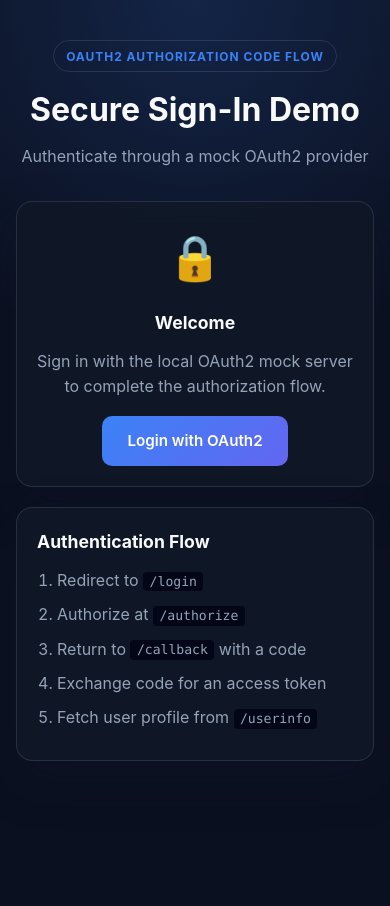
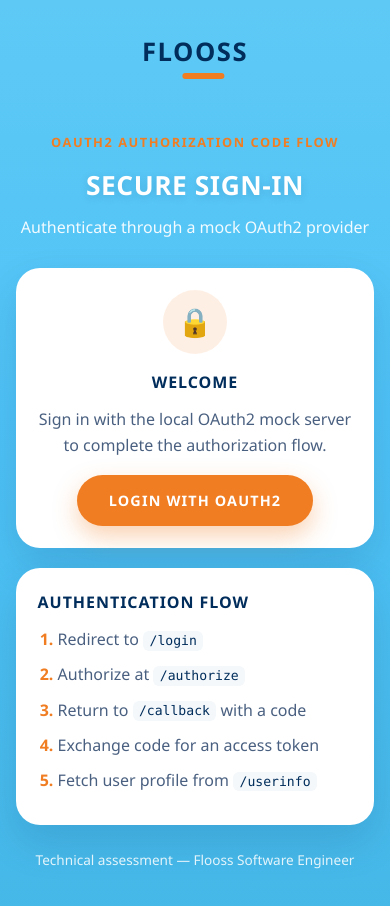
Before and after one commit to ymaidan/OAuth2-server, a website: page public/index.html in a window 390 px wide. Before the commit the page ends 844 px from the top, so only its background shows below. Drawn offline with Linux system fonts and the light colour scheme.

Commit message:
Update branding and styling for Flooss OAuth2 demo; enhance README and templates for consistency and clarity.

```diff
--- a/public/index.html
+++ b/public/index.html
@@ -3,14 +3,18 @@
 <head>
   <meta charset="UTF-8" />
   <meta name="viewport" content="width=device-width, initial-scale=1.0" />
-  <title>OAuth2 Demo</title>
+  <title>FLOOSS — OAuth2 Demo</title>
   <link rel="stylesheet" href="/style.css" />
 </head>
 <body>
   <main class="container">
+    <div class="brand">
+      <div class="brand-logo">Flooss</div>
+    </div>
+
     <header class="header">
       <p class="eyebrow">OAuth2 Authorization Code Flow</p>
-      <h1>Secure Sign-In Demo</h1>
+      <h1>Secure Sign-In</h1>
       <p class="subtitle">Authenticate through a mock OAuth2 provider</p>
     </header>
 
@@ -33,6 +37,7 @@
     </section>
 
     <p id="status-message" class="status-message" hidden></p>
+    <p class="footer-note">Technical assessment — Flooss Software Engineer</p>
   </main>
 
   <script src="/app.js"></script>
--- a/public/style.css
+++ b/public/style.css
@@ -1,20 +1,20 @@
 :root {
-  --bg: #0b1020;
-  --bg-accent: radial-gradient(circle at top, rgba(59, 130, 246, 0.18), transparent 42%);
-  --surface: rgba(17, 24, 39, 0.88);
-  --surface-hover: #1f2937;
-  --border: rgba(148, 163, 184, 0.18);
-  --text: #f8fafc;
-  --text-muted: #94a3b8;
-  --primary: #3b82f6;
-  --primary-hover: #2563eb;
-  --success: #22c55e;
-  --error: #ef4444;
-  --code-bg: #020617;
-  --shadow: 0 20px 45px rgba(15, 23, 42, 0.35);
-  --radius: 16px;
-  --font: Inter, 'Segoe UI', system-ui, sans-serif;
-  --mono: 'Cascadia Code', 'Fira Code', Consolas, monospace;
+  --flooss-cyan: #4fc3f7;
+  --flooss-cyan-dark: #3ab0e5;
+  --flooss-orange: #f07d22;
+  --flooss-orange-hover: #e06d12;
+  --flooss-navy: #002d5b;
+  --flooss-navy-light: #0a1a3b;
+  --surface: #ffffff;
+  --text: #002d5b;
+  --text-muted: #4a6080;
+  --text-on-cyan: #ffffff;
+  --border: rgba(0, 45, 91, 0.12);
+  --code-bg: #f4f8fb;
+  --shadow: 0 18px 40px rgba(0, 45, 91, 0.14);
+  --radius: 24px;
+  --font: 'Segoe UI', Inter, system-ui, sans-serif;
+  --mono: 'Cascadia Code', Consolas, monospace;
 }
 
 * {
@@ -25,60 +25,91 @@
 
 body {
   font-family: var(--font);
-  background: var(--bg);
-  background-image: var(--bg-accent);
+  background: linear-gradient(180deg, #5ec9f5 0%, var(--flooss-cyan) 45%, #45b8e8 100%);
   color: var(--text);
   line-height: 1.6;
   min-height: 100vh;
-  padding: 2.5rem 1rem;
+  padding: 2rem 1rem 3rem;
 }
 
 .container {
-  max-width: 760px;
+  max-width: 720px;
   margin: 0 auto;
+}
+
+.brand {
+  text-align: center;
+  margin-bottom: 2rem;
+}
+
+.brand-logo {
+  display: inline-block;
+  font-size: 2rem;
+  font-weight: 800;
+  letter-spacing: 0.06em;
+  color: var(--flooss-navy);
+  text-transform: uppercase;
+  position: relative;
+  margin-bottom: 1.5rem;
+}
+
+.brand-logo::after {
+  content: '';
+  position: absolute;
+  left: 50%;
+  bottom: -6px;
+  transform: translateX(-30%);
+  width: 42px;
+  height: 6px;
+  background: var(--flooss-orange);
+  border-radius: 999px;
 }
 
 .header {
   text-align: center;
-  margin-bottom: 2rem;
+  margin-bottom: 1.75rem;
 }
 
 .eyebrow {
   display: inline-block;
   margin-bottom: 0.75rem;
-  padding: 0.35rem 0.75rem;
-  border: 1px solid var(--border);
-  border-radius: 999px;
-  color: var(--primary);
-  font-size: 0.75rem;
-  font-weight: 700;
-  letter-spacing: 0.08em;
+  color: var(--flooss-orange);
+  font-size: 0.8rem;
+  font-weight: 800;
+  letter-spacing: 0.12em;
   text-transform: uppercase;
 }
 
 .header h1 {
-  font-size: 2.4rem;
-  font-weight: 700;
+  font-size: 2.1rem;
+  font-weight: 800;
+  color: var(--text-on-cyan);
+  text-transform: uppercase;
+  letter-spacing: 0.02em;
   margin-bottom: 0.5rem;
+  text-shadow: 0 2px 8px rgba(0, 45, 91, 0.15);
 }
 
 .subtitle {
-  color: var(--text-muted);
+  color: rgba(255, 255, 255, 0.92);
   font-size: 1rem;
+  font-weight: 500;
 }
 
 .card {
   background: var(--surface);
-  border: 1px solid var(--border);
   border-radius: var(--radius);
-  padding: 1.5rem;
+  padding: 1.75rem;
   margin-bottom: 1.25rem;
   box-shadow: var(--shadow);
-  backdrop-filter: blur(12px);
 }
 
 .card h2 {
-  font-size: 1.1rem;
+  font-size: 1rem;
+  font-weight: 800;
+  color: var(--flooss-navy);
+  text-transform: uppercase;
+  letter-spacing: 0.06em;
   margin-bottom: 0.75rem;
 }
 
@@ -94,19 +125,27 @@ body {
 
 .login-card {
   text-align: center;
-  padding: 2.25rem 2rem;
+  padding: 2.5rem 2rem;
 }
 
 .login-card .icon {
-  font-size: 2.75rem;
-  margin-bottom: 1rem;
+  width: 64px;
+  height: 64px;
+  margin: 0 auto 1rem;
+  border-radius: 50%;
+  background: rgba(240, 125, 34, 0.12);
+  color: var(--flooss-orange);
+  display: grid;
+  place-items: center;
+  font-size: 1.75rem;
 }
 
 .login-card code,
 .flow-steps code {
   background: var(--code-bg);
+  color: var(--flooss-navy);
   padding: 0.15rem 0.4rem;
-  border-radius: 4px;
+  border-radius: 6px;
   font-family: var(--mono);
   font-size: 0.82rem;
 }
@@ -117,42 +156,53 @@ body {
 }
 
 .flow-steps li {
-  margin-bottom: 0.55rem;
+  margin-bottom: 0.6rem;
+}
+
+.flow-steps li::marker {
+  color: var(--flooss-orange);
+  font-weight: 700;
 }
 
 .btn {
   display: inline-block;
-  padding: 0.8rem 1.6rem;
-  border-radius: 10px;
-  font-size: 0.95rem;
-  font-weight: 600;
+  padding: 0.9rem 2rem;
+  border-radius: 999px;
+  font-size: 0.9rem;
+  font-weight: 800;
+  letter-spacing: 0.08em;
+  text-transform: uppercase;
   text-decoration: none;
   cursor: pointer;
   border: none;
-  transition: background 0.2s ease, transform 0.2s ease;
+  transition: background 0.2s ease, transform 0.2s ease, box-shadow 0.2s ease;
 }
 
 .btn:hover {
-  transform: translateY(-1px);
+  transform: translateY(-2px);
 }
 
 .btn-primary {
-  background: linear-gradient(135deg, var(--primary), #6366f1);
-  color: white;
+  background: var(--flooss-orange);
+  color: #ffffff;
+  box-shadow: 0 10px 24px rgba(240, 125, 34, 0.35);
 }
 
 .btn-primary:hover {
-  background: linear-gradient(135deg, var(--primary-hover), #4f46e5);
+  background: var(--flooss-orange-hover);
 }
 
 .btn-secondary {
-  background: var(--surface-hover);
-  color: var(--text);
-  border: 1px solid var(--border);
+  background: var(--flooss-navy);
+  color: #ffffff;
+}
+
+.btn-secondary:hover {
+  background: var(--flooss-navy-light);
 }
 
 .btn.loading {
-  opacity: 0.7;
+  opacity: 0.75;
   pointer-events: none;
 }
 
@@ -166,49 +216,65 @@ body {
 
 .code-block {
   background: var(--code-bg);
-  border: 1px solid var(--border);
-  border-radius: 10px;
+  border: 2px solid rgba(240, 125, 34, 0.25);
+  border-radius: 14px;
   padding: 1rem;
   font-family: var(--mono);
   font-size: 0.8rem;
   overflow-x: auto;
   white-space: pre-wrap;
   word-break: break-all;
-  color: #93c5fd;
+  color: var(--flooss-navy);
 }
 
 .success-card {
-  border-left: 4px solid var(--success);
+  border: 2px solid rgba(240, 125, 34, 0.35);
+}
+
+.success-card h2 {
+  color: var(--flooss-orange);
 }
 
 .error-card {
-  border-left: 4px solid var(--error);
+  border: 2px solid rgba(220, 38, 38, 0.25);
 }
 
 .error-card h2 {
-  color: var(--error);
+  color: #dc2626;
 }
 
 .status-message {
   text-align: center;
-  padding: 0.75rem;
-  border-radius: 8px;
+  padding: 0.85rem 1rem;
+  border-radius: 999px;
   margin-top: 1rem;
+  font-weight: 600;
 }
 
 .status-message.info {
-  background: rgba(59, 130, 246, 0.12);
-  color: #bfdbfe;
-  border: 1px solid rgba(59, 130, 246, 0.25);
+  background: rgba(255, 255, 255, 0.92);
+  color: var(--flooss-navy);
+  border: 2px solid rgba(0, 45, 91, 0.1);
+}
+
+.footer-note {
+  text-align: center;
+  margin-top: 1.5rem;
+  color: rgba(255, 255, 255, 0.85);
+  font-size: 0.85rem;
 }
 
 @media (max-width: 640px) {
   .header h1 {
-    font-size: 2rem;
+    font-size: 1.65rem;
   }
 
   .login-card,
   .card {
-    padding: 1.25rem;
+    padding: 1.35rem;
+  }
+
+  .brand-logo {
+    font-size: 1.6rem;
   }
 }
```
Also changed, not shown: src/templates.js (+37 -32 lines), README.md.
